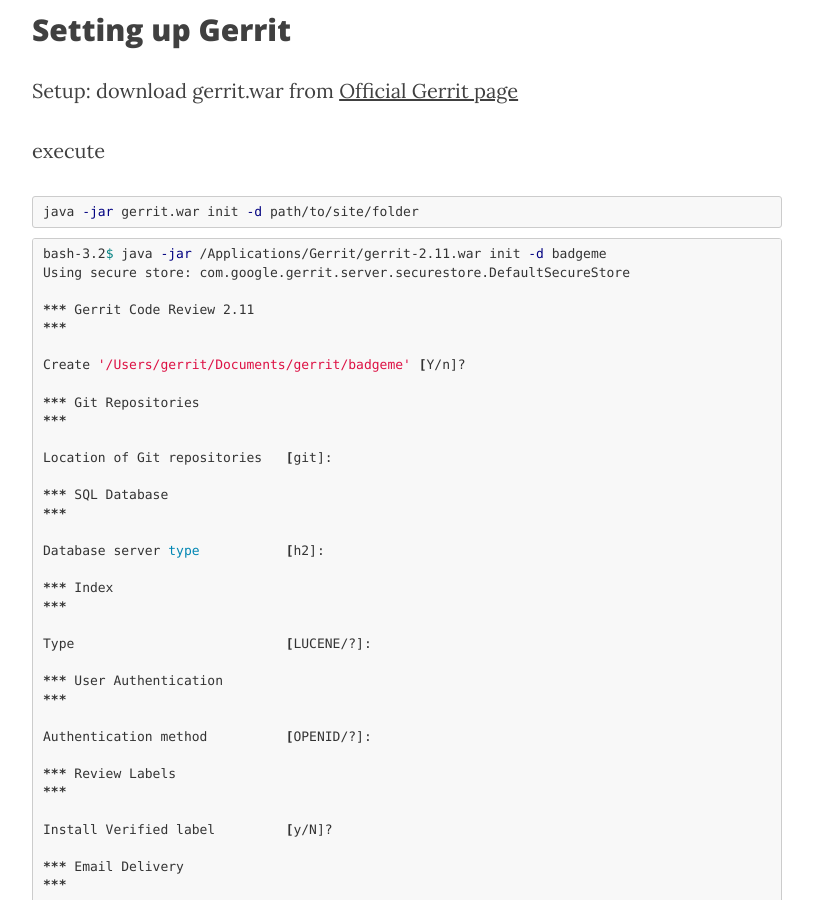
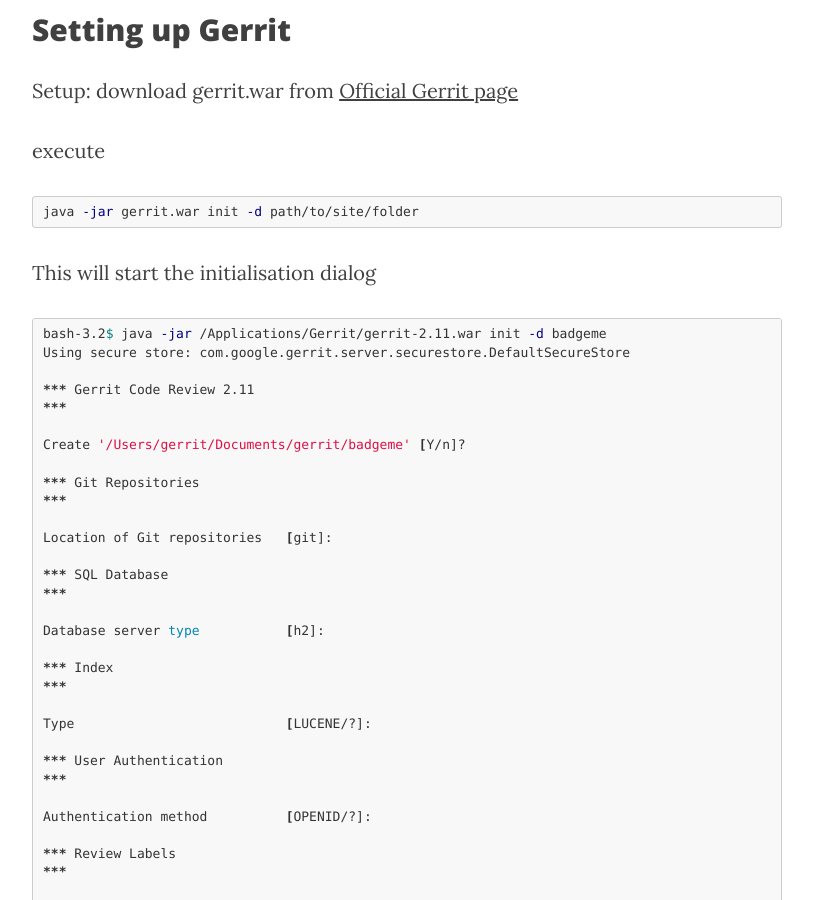
Before and after one commit to ciforios/ciforios.github.io, a Jekyll site: the page built from _posts/2015-05-30-Gerrit.markdown, in a window 1280 px wide and 900 px high, scrolled down 533 px. Shown: the whole window, without its empty margins (233-1046 px from the left). Built offline with Jekyll 4.4.1, drawn with Linux system fonts in a browser that asks for light colours; nearby versions of some CDN libraries.

Commit message:
changed shell to bash

`````diff
--- a/_posts/2015-05-30-Gerrit.markdown
+++ b/_posts/2015-05-30-Gerrit.markdown
@@ -17,6 +17,8 @@
 {% highlight bash %}
 java -jar gerrit.war init -d path/to/site/folder
 {% endhighlight %}
+
+This will start the initialisation dialog
 
 {% highlight bash %}
 bash-3.2$ java -jar /Applications/Gerrit/gerrit-2.11.war init -d badgeme
@@ -152,19 +154,19 @@
 ### Pushing commits to gerrit for reviewing
 To create reviews:
 Install git-review on your mac (for installation on other operating systems see: http://www.mediawiki.org/wiki/Gerrit/git-review)
-```shell
+```bash
 brew install git-review
-````
+```
 
 Rename the remote path of your gerrit folder to gerrit:
-```shell
+```bash
 git remote rename origin gerrit
 ```
 
 //Do your changes<br/>
 //commit your changes<br/>
 Push your changes to gerrit with git review. You can find the account information you have to enter after entering the following command, in your gerrit profile -> http login
-```shell
+```bash
 git review [BRANCH]
 ```
 
`````
